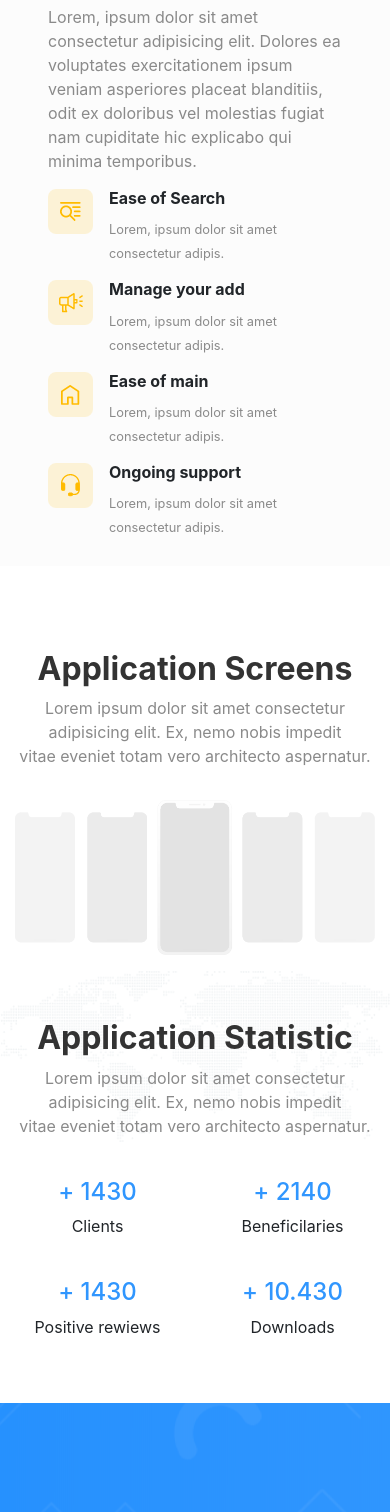
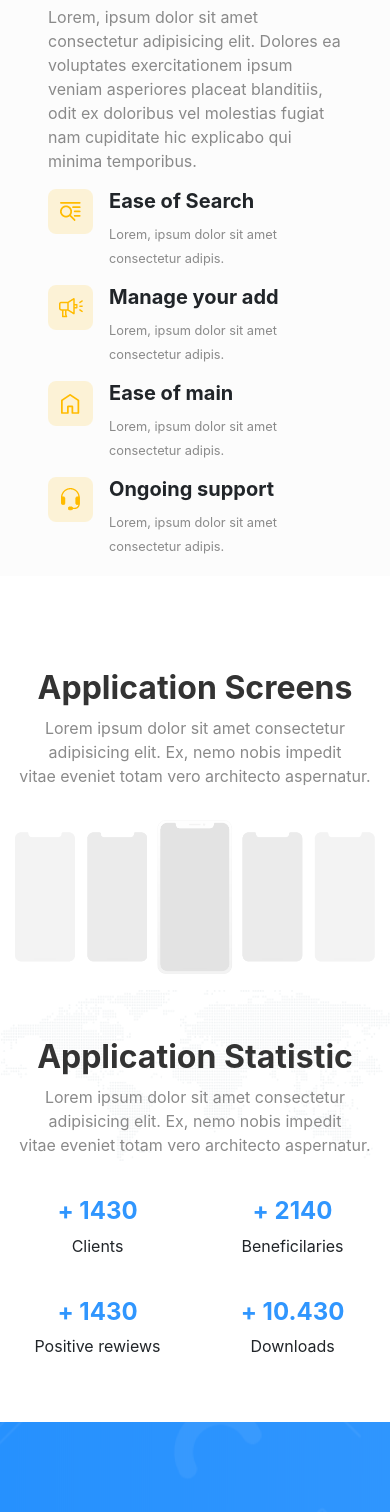
Before and after one commit to Antonenglund/bootstrap-inlamning-1, a plain HTML site: page index.html in a window 390 px wide. Shown: the part 1656-3168 px from the top of the page. Drawn offline with nearby package versions, Linux system fonts and the light colour scheme.

Commit message:
Bootstrap

```diff
--- a/index.html
+++ b/index.html
@@ -39,7 +39,7 @@
                     <li class="nav-item mr-4">
                         <a class="nav-link text-white" href="#">Contact Us</a>
                     </li>
-                    <button class="btn btn-warning text-white ">Get the app</button>
+                    <button class="btn btn-warning text-white btn-nav ">Get the app</button>
                 </ul>
             </div>
         </nav>
@@ -126,7 +126,7 @@
                                 <img src="/images/iconSearch.png" alt="">
                             </div>
                             <div>
-                                <h6 class="ml-3 font-weight-bold">Ease of Search</h6>
+                                <h5 class="ml-3 font-weight-bold">Ease of Search</h5>
                                 <p class="ml-3 text"> <small>Lorem, ipsum dolor sit amet consectetur adipis.</small></p>
                             </div>
 
@@ -136,7 +136,7 @@
                                 <img src="/images/ManageAids.png" alt="">
                             </div>
                             <div>
-                                <h6 class="ml-3 font-weight-bold">Manage your add</h6>
+                                <h5 class="ml-3 font-weight-bold">Manage your add</h5>
                                 <p class="ml-3 text"> <small>Lorem, ipsum dolor sit amet consectetur adipis.</small></p>
                             </div>
 
@@ -146,7 +146,7 @@
                                 <img src="/images/ManageEase.png" alt="">
                             </div>
                             <div>
-                                <h6 class="ml-3 font-weight-bold">Ease of main</h6>
+                                <h5 class="ml-3 font-weight-bold">Ease of main</h5>
                                 <p class="ml-3 text"> <small>Lorem, ipsum dolor sit amet consectetur adipis.</small></p>
                             </div>
 
@@ -156,7 +156,7 @@
                                 <img src="/images/MangeSound.png" alt="">
                             </div>
                             <div>
-                                <h6 class="ml-3 font-weight-bold">Ongoing support</h6>
+                                <h5 class="ml-3 font-weight-bold">Ongoing support</h5>
                                 <p class="ml-3 text"><small>Lorem, ipsum dolor sit amet consectetur adipis.</small></p>
                             </div>
 
@@ -197,19 +197,19 @@
             </div>
 
                 <div class=" col-6 col-md-3 mt-4 text-center">
-                    <h2 class="blue-text blue-text ">+ 1430</h2>
-                    <p>Clients</small>
+                    <h2 class="blue-text blue-text font-weight-bold ">+ 1430</h2>
+                    <p>Clients</p>
                 </div>
                 <div class=" col-6 col-md-3 mt-4 text-center">
-                    <h2 class="blue-text blue-text ">+ 2140</h2>
+                    <h2 class="blue-text blue-text font-weight-bold ">+ 2140</h2>
                     <p>Beneficilaries</p>
                 </div>
                 <div class=" col-6 col-md-3  mt-4 text-center">
-                    <h2 class="blue-text blue-text ">+ 1430</h2>
+                    <h2 class="blue-text blue-text font-weight-bold ">+ 1430</h2>
                     <p>Positive rewiews</p>
                 </div>
-                <div class=" col-6 col-md-3 mt-4 text-center">
-                    <h2 class="blue-text ">+ 10.430</h2>
+                <div class=" col-6 col-md-3 mt-4 text-center ">
+                    <h2 class="blue-text font-weight-bold ">+ 10.430</h2>
                     <p>Downloads</p>
                 </div>
 
@@ -221,7 +221,7 @@
             <div class="row pt-3">
                 <div class="col-12 col-md-6 text-white text-center text-md-left p-6">
                     <h1>Download the aplication now !to enjoy its features</h1>
-                    <p class="mt-5 mb-5">Lorem Ipsum is simply dummy text of the printing and typesetting industry. Lorem Ipsum has been the industry's standard dummy text ever since the 1500s.</p>
+                    <p class="mt-5 mb-5 ">Lorem Ipsum is simply dummy text of the printing and typesetting industry. Lorem Ipsum has been the industry's standard dummy text ever since the 1500s.</p>
                     <img class="img-fluid mb-5" src="/images/Group 4513.png" alt="">
                 </div>
                     <img class=" img-fluid d-none d-md-block col-md-6 " src="/images/trueimg3phones.png" alt="">
--- a/style.css
+++ b/style.css
@@ -92,6 +92,10 @@
 
 textarea {
     resize: none;
+}
+.btn-nav{
+    padding: 10px 30px 10px 30px !important;
+    border-radius: 10px !important;
 }
 
 .form-btn {
```
